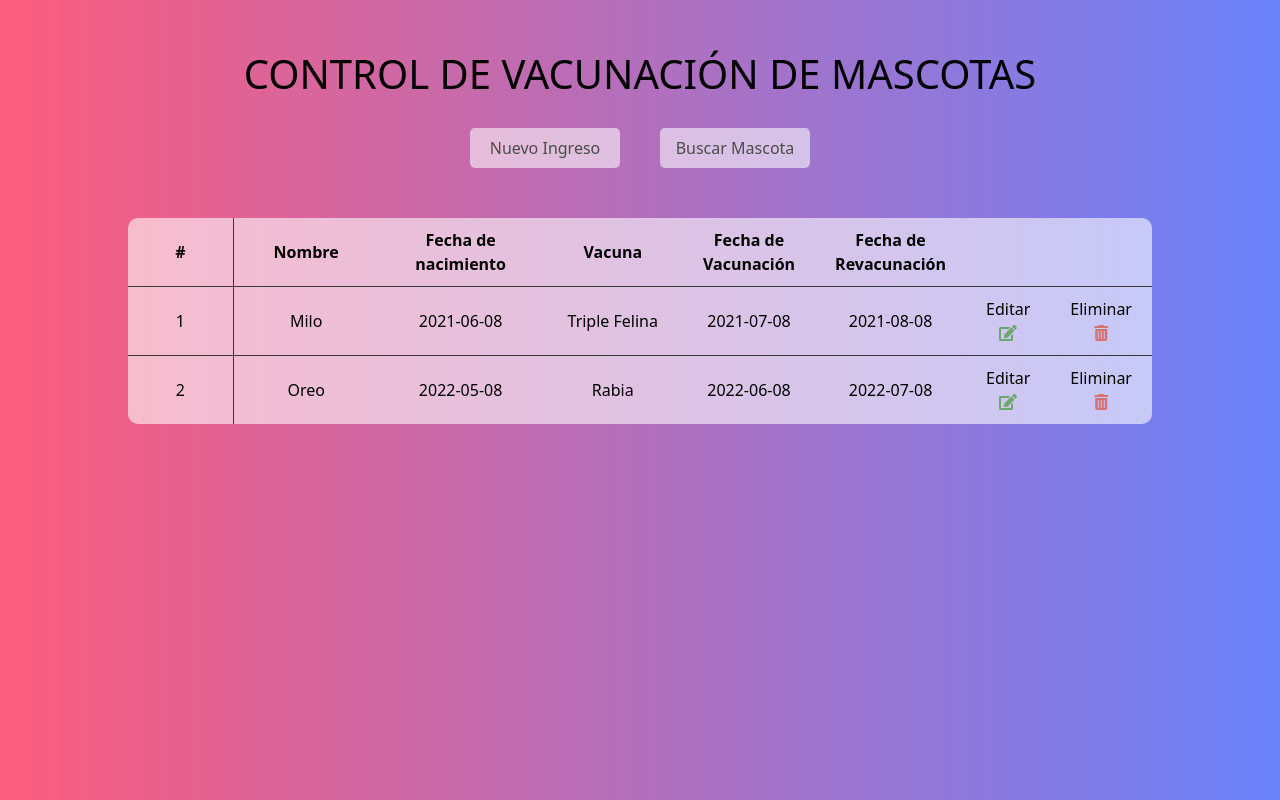
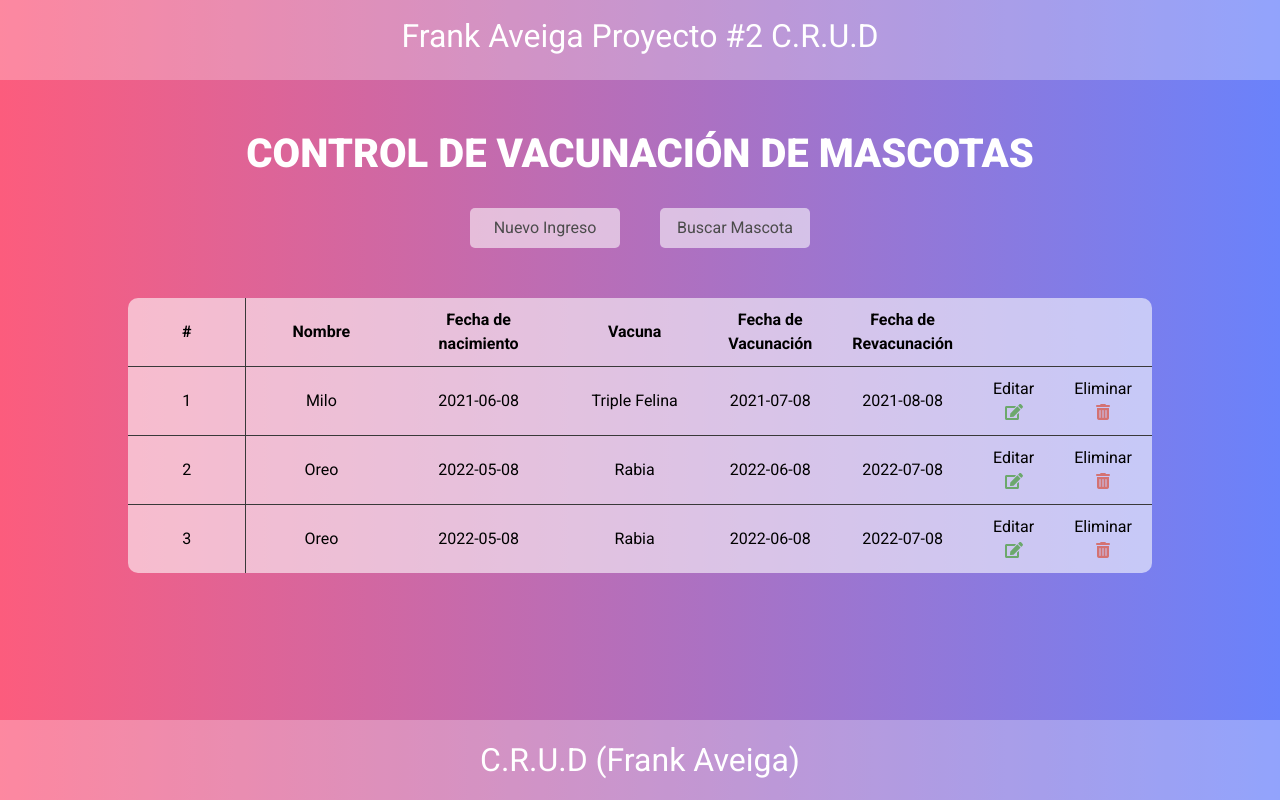
Before and after one commit to FrankAveig/CRUD, a plain HTML site: page index.html in a window 1280 px wide. Drawn offline with nearby package versions, Linux system fonts and the light colour scheme.

Commit message:
proyecto terminado

```diff
--- a/css/estilos.css
+++ b/css/estilos.css
@@ -1,14 +1,31 @@
 body {
     background-image: linear-gradient(to right, #fc5c7d, #6a82fb);
+    display: flex;
+    flex-direction: column;
+    min-height: 100vh;
+    font-family: 'Roboto', sans-serif;
+}
 
+header{
+    background-color: rgba(255, 255, 255, 0.268);
+    display: flex;
+    justify-content: center;
+    align-items: center;
+
+    margin-bottom: 0;
+    height: 80px;
+    width: 100%;
 }
-.header{
-    margin: 50px auto;
+
+.encabezado{
+    margin:0 auto 50px auto;
 }
 h1{
+
     text-transform: uppercase;
     margin-top: 50px;
-    color: black;
+    color: white;
+    font-weight: 900;
     font-size: 40px;
     text-align: center;
 }
@@ -26,6 +43,9 @@ button{
     border-radius: 5px;
     background-color: rgba(255, 255, 255, 0.559);
 }
+#inputBuscar{
+    height: 40px;
+}
 
 .formBuscar{
     margin: 50px;
@@ -37,11 +57,21 @@ h2{
     color: white;
     text-align: center;
 }
+.contenedorTable{
+    width: 80%;
+    margin: auto ;
 
+
+}
+.contenedorTable::-webkit-scrollbar-button{
+    background-color: blue;    /* color of the scroll thumb */
+    border-radius: 20px;       /* roundness of the scroll thumb */
+    border: 3px solid orange;
+}
 table{
     color: black;
-    background-color: rgba(255, 255, 255, 0.582);    width: 80%;
-    margin: auto;
+    background-color: rgba(255, 255, 255, 0.582);
+    width: 100%;
     border-collapse: collapse;
     border-radius: 10px;
 }
@@ -130,3 +160,30 @@ form button{
     display: flex;
     flex-direction: column;
 }
+footer{
+    margin-top: auto;
+}
+
+.containerFooter h2{
+    background-color: rgba(255, 255, 255, 0.268);
+    display: flex;
+    justify-content: center;
+    align-items: center;
+    margin-top: 50px;
+    margin-bottom: 0;
+    height: 80px;
+    width: 100%;
+}
+@media (max-width:1050px) {
+    .contenedorTable{
+        overflow-x: scroll;
+        margin-top: 30px;
+    }
+    .header{
+        margin-top: 0;
+        margin-bottom: 0;
+    }
+    .formBuscar{
+        margin: 20px;
+    }
+}
--- a/index.html
+++ b/index.html
@@ -6,17 +6,24 @@
     <meta name="viewport" content="width=device-width, initial-scale=1.0">
     <link href="https://cdn.jsdelivr.net/npm/bootstrap@5.2.0-beta1/dist/css/bootstrap.min.css" rel="stylesheet" integrity="sha384-0evHe/X+R7YkIZDRvuzKMRqM+OrBnVFBL6DOitfPri4tjfHxaWutUpFmBp4vmVor" crossorigin="anonymous">
     <link rel="stylesheet" href="https://cdnjs.cloudflare.com/ajax/libs/font-awesome/6.1.1/css/all.min.css" integrity="sha512-KfkfwYDsLkIlwQp6LFnl8zNdLGxu9YAA1QvwINks4PhcElQSvqcyVLLD9aMhXd13uQjoXtEKNosOWaZqXgel0g==" crossorigin="anonymous" referrerpolicy="no-referrer" />
+    <link rel="preconnect" href="https://fonts.googleapis.com">
+<link rel="preconnect" href="https://fonts.gstatic.com" crossorigin>
+<link href="https://fonts.googleapis.com/css2?family=Roboto:ital,wght@0,400;0,700;0,900;1,700;1,900&display=swap" rel="stylesheet">
     <link rel="stylesheet" href="./css/estilos.css">
-    <title>Document</title>
+    <title>Frank Aveiga</title>
 </head>
 <body>
-    <header class="header">
+    <header>
+        <h2>Frank Aveiga Proyecto #2 C.R.U.D</h2>
+    </header>
+
+        <section class="encabezado">
             <h1>Control de vacunación de mascotas</h1>
         <section class="controles">
             <button onclick="show('formulario')">Nuevo Ingreso</button>
             <button onclick="show('formBuscar')">Buscar Mascota</button>
         </section>
-    </header>
+    </section>
 
 
     <section id="formulario" class="hide">
@@ -56,6 +63,8 @@
     </section>
 
     <main>
+        <div class="contenedorTable">
+
             <table id="table">
                 <thead  >
                     <tr >
@@ -75,7 +84,9 @@
                 </tbody>
 
             </table>
+        </div>
     </main>
+
     <section class="containerModal">
 
 
@@ -117,6 +128,11 @@
         </div>
           </div>
     </section>
+    <footer>
+        <div class="containerFooter">
+            <h2>C.R.U.D (Frank Aveiga)</h2>
+        </div>
+    </footer>
     <script defer src="https://use.fontawesome.com/releases/v5.15.4/js/solid.js" integrity="sha384-/BxOvRagtVDn9dJ+JGCtcofNXgQO/CCCVKdMfL115s3gOgQxWaX/tSq5V8dRgsbc" crossorigin="anonymous"></script>
     <script defer src="https://use.fontawesome.com/releases/v5.15.4/js/fontawesome.js" integrity="sha384-dPBGbj4Uoy1OOpM4+aRGfAOc0W37JkROT+3uynUgTHZCHZNMHfGXsmmvYTffZjYO" crossorigin="anonymous"></script>
     <script src="https://cdn.jsdelivr.net/npm/@popperjs/core@2.11.5/dist/umd/popper.min.js" integrity="sha384-Xe+8cL9oJa6tN/veChSP7q+mnSPaj5Bcu9mPX5F5xIGE0DVittaqT5lorf0EI7Vk" crossorigin="anonymous"></script>
--- a/index.js
+++ b/index.js
@@ -27,7 +27,15 @@ let mascotas = [
         vacuna:'Rabia',
         fechaVacunacion:'2022-06-08',
         fechaRevacunacion:'2022-07-08'
-    }
+    },
+    {
+        nombre:'Oreo',
+        fechaNacimiento:'2022-05-08',
+        vacuna:'Rabia',
+        fechaVacunacion:'2022-06-08',
+        fechaRevacunacion:'2022-07-08'
+    },
+
 ]
 let busqueda= [];
 
@@ -35,12 +43,21 @@ function show(id){
 
 
     if(id==='formBuscar'){
-        formBuscar.classList.remove('hide')
-        formulario.classList.add('hide')
+        if(formBuscar.classList.contains('hide')){
+            formBuscar.classList.remove('hide')
+            formulario.classList.add('hide')
+        }else{
+            formBuscar.classList.add('hide')
+        }
     }
     if(id==='formulario'){
-        formBuscar.classList.add('hide')
-        formulario.classList.remove('hide')
+        if(formulario.classList.contains('hide')){
+            formBuscar.classList.add('hide')
+            formulario.classList.remove('hide')
+
+        }else{
+            formulario.classList.add('hide')
+        }
     }
 
 
@@ -154,8 +171,8 @@ function mostrarFiltrados(){
                 <td>${busqueda.vacuna}</td>
                 <td>${busqueda.fechaVacunacion}</td>
                 <td>${busqueda.fechaRevacunacion}</td>
-                <td><i  data-bs-toggle="modal" data-bs-target="#editModal" class="fas fa-edit " onclick ="llenadoForm(${indice})"></i>
-                <td><i class="fa-solid fa-trash-can" onclick='eliminarMascota(${indice})' ></i>
+                <td><span id"tooltipText">Editar</span><i  data-bs-toggle="modal" data-bs-target="#editModal" class="fas fa-edit " onclick ="llenadoForm(${indice})" ></i></td>
+                <td><span id"tooltipText">Eliminar</span><i class="fa-solid fa-trash-can" onclick='eliminarMascota(${indice})' ></i></td>
 
                 `
 
@@ -173,6 +190,3 @@ function obtenerContactosStorage(){
 }
 obtenerContactosStorage();
 mostrarMascotas();
-
-const tooltipTriggerList = document.querySelectorAll('[data-bs-toggle="tooltip"]')
-const tooltipList = [...tooltipTriggerList].map(tooltipTriggerEl => new bootstrap.Tooltip(tooltipTriggerEl))
```
Lines whose indentation alone changed are shown as unchanged.
